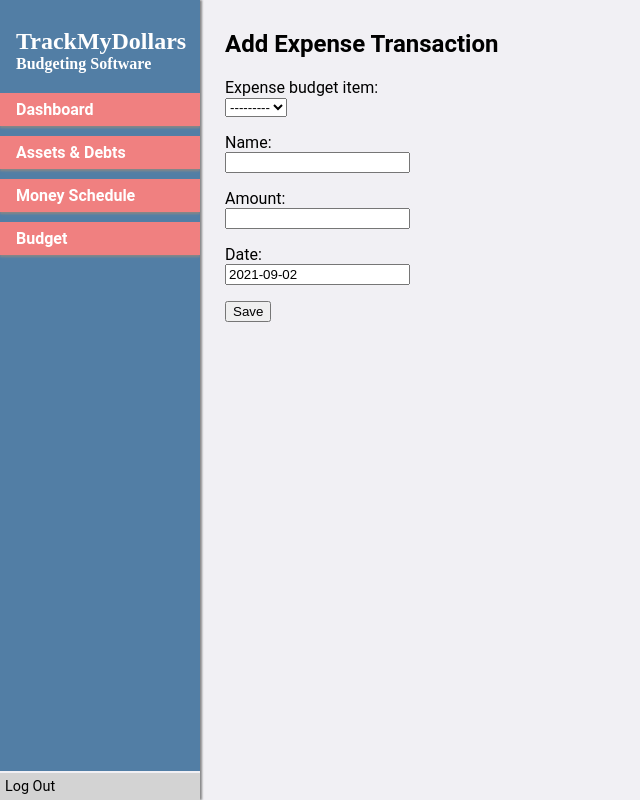
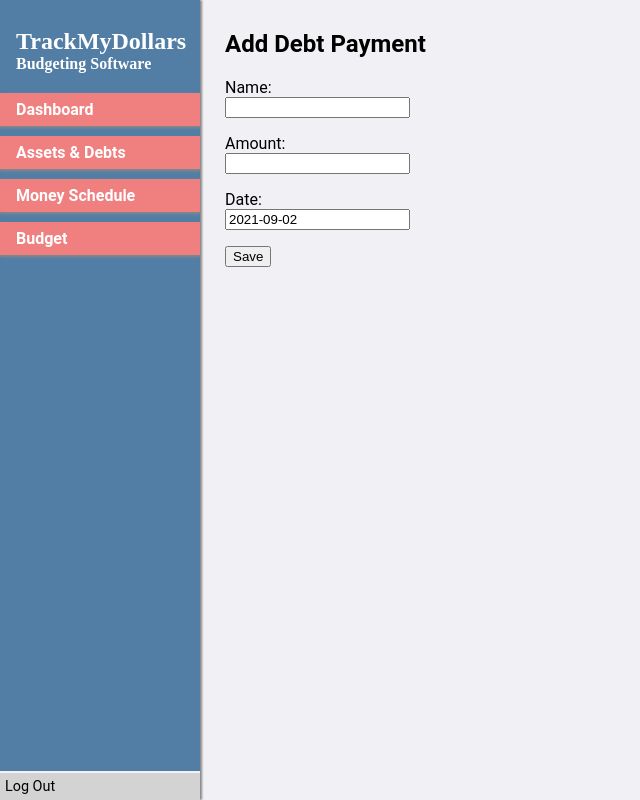
Before and after one commit to dhoneck/trackmydollars, a Django app: page /budget/09/2021/pay-debt/ in a window 1280 px wide. Shown: the whole page, without its empty margins (0-640 px from the left). Run offline with Django 3.2, Linux system fonts and the light colour scheme; data that the repository does not hold is empty; some libraries are stand-ins or nearby versions.

Commit message:
Improve new debt functionality and clean up code

```diff
--- a/budgets/forms.py
+++ b/budgets/forms.py
@@ -31,10 +31,7 @@
     add_money_schedule_items = forms.BooleanField(required=False)
 
     def __init__(self, *args, **kwargs):
-        print('KWARGS:', kwargs)
-        print('ARGS:', args)
         self.user = kwargs.pop('user')
-        print('USER IN FORM:', self.user)
         super(BudgetPeriodForm, self).__init__(*args, **kwargs)
         self.fields['template'] = forms.ModelChoiceField(required=False, queryset=BudgetPeriod.objects.filter(user_id=self.user).order_by('-month', '-year'))
 
@@ -49,21 +46,15 @@
         exclude = ['user', 'credit_payoff']
 
     def __init__(self, *args, **kwargs):
-        print('KWARGS:', kwargs)
-        print('ARGS:', args)
         self.user = kwargs.pop('user')
-        print('USER IN FORM:', self.user)
         super(ExpenseTransactionForm, self).__init__(*args, **kwargs)
 
 
 class ExpenseTransactionDebtPaymentForm(forms.ModelForm):
     class Meta:
         model = ExpenseTransaction
-        exclude = ['user', 'credit_purchase', 'credit_payoff',]
+        fields = ['name', 'amount', 'date']
 
     def __init__(self, *args, **kwargs):
-        print('KWARGS:', kwargs)
-        print('ARGS:', args)
         self.user = kwargs.pop('user')
-        print('USER IN FORM:', self.user)
         super(ExpenseTransactionDebtPaymentForm, self).__init__(*args, **kwargs)
--- a/budgets/models.py
+++ b/budgets/models.py
@@ -228,6 +228,12 @@
     def __str__(self):
         return self.name + ' for ' + str(self.budget_period)
 
+    def is_new_debt(self):
+        if self.name == 'New Debt':
+            return True
+        else:
+            return False
+
     class Meta:
         verbose_name_plural = 'Expense categories'
         unique_together = ('user', 'name', 'budget_period')
--- a/budgets/views.py
+++ b/budgets/views.py
@@ -171,7 +171,7 @@
 
     for m in range(1, 12):
         adjusted_date = current_date+relativedelta(months=-m)
-        if m == 11:  # Makes last month print the year as well
+        if m == 11:  # Makes last month include the year as well
             month = adjusted_date.strftime('%b %Y')
         else:
             month = adjusted_date.strftime('%b')
@@ -194,8 +194,6 @@
             filter_args['asset__id'] = a.id
         elif issubclass(obj, RevolvingDebt) or issubclass(obj, InstallmentDebt):
             filter_args['debt__id'] = a.id
-        else:
-            print('No class found!')
 
         filter_args['date__year'] = year
         filter_args['date__month'] = month
@@ -214,8 +212,6 @@
                 kwargs['debt_id'] = a.id
             elif issubclass(obj, InstallmentDebt):
                 kwargs['debt_id'] = a.id
-            else:
-                print('No class found!')
 
             remaining_balance = obj_bal.objects.filter(**kwargs).first()
             if remaining_balance is not None:
@@ -620,27 +616,20 @@
 
 def get_month_and_year_from_request(request):
     split_url = request.get_full_path().split('/')
-    print('Split URL', split_url)
     month = split_url[2]
     year = split_url[3]
-    print('Month:', month)
-    print('Year:', year)
     return month, year
 
 
 # Add Budget Views
 def get_budget_period(user, month, year):
-    print('In get_budget_period')
-    print('User:', user, type(user), 'Month:', month, type(month), 'Year:', year, type(year))
     month = str(month)  # Convert for testing
     bp = None
-    print('IS ALPHA:', month.isalpha())
 
     try:
         if month.isalpha:  # Convert from alpha (e.g. july) to int (e.g. 7)
             datetime_object = datetime.strptime(month, '%B')
             month_by_num = datetime_object.month
-            print('month_by_num:', month_by_num, type(month_by_num))
         else:
             month_by_num = int(month)
         bp = BudgetPeriod.objects.get(user=user, month=month_by_num, year=year)
@@ -673,7 +662,6 @@
         split_url = self.request.get_full_path().split('/')
         month = datetime.strptime(split_url[-4], '%B').month
         year = split_url[-3]
-        print('MONTH', month, '-', 'YEAR', year)
         return {'month': month, 'year': year}
 
     def get_context_data(self, **kwargs):
@@ -691,8 +679,6 @@
         form_year = form.cleaned_data['year']
         form_month = form.cleaned_data['month']
         form_sbb = form.cleaned_data['starting_bank_balance']
-        print('Form year:', form_year)
-        print('Form month:', form_month)
 
         try:
             # Create a new budget period
@@ -706,7 +692,6 @@
             if template_bp:
                 # Add income budget items to the new budget period
                 ibi = IncomeBudgetItem.objects.filter(budget_period_id=template_bp)
-                print('ibi:', ibi)
                 for item in ibi:
                     item.pk = None
                     item.budget_period_id = new_bp.id
@@ -735,35 +720,25 @@
             # Check for current month's budget items
             items_for_month = []
             if add_money_schedule_items:
-                print('Adding money schedule items')
-                print('Here are all schedule items:')
-                print(ScheduleItem.objects.filter(user=self.request.user.id))
                 # for item in ScheduleItem.objects.filter(user=self.request.user.id).exclude(frequency="Monthly"):
                 for item in ScheduleItem.objects.filter(user=self.request.user.id):
                     match = item.monthly_occurrences(int(form_year), int(form_month))
                     if match:
                         items_for_month.append(item.monthly_occurrences(int(form_year), int(form_month)))
-                print('Schedule Items for this month')
-                print(items_for_month)
 
                 # Add money schedule items to budget
                 for item in items_for_month:
-                    print('Adding to budget:', item)
-
                     # Check if expense category already exists
                     expense_cat, cat_created = ExpenseCategory.objects.get_or_create(user_id=current_user, budget_period=new_bp, name=item[0].category)
-                    print('New category:', expense_cat, 'Created:', cat_created)
 
                     expense_item, item_created = ExpenseBudgetItem.objects.get_or_create(
                         expense_category=expense_cat,
                         name=item[0].name,
                         planned_amount=item[0].amount,
                     )
-                    print('Expense item:', expense_item, 'Created:', item_created)
-                    # If no expense category listed
 
         except Exception as err:
-            print('Error:', err)
+            return HttpResponseNotFound(f"Page not found! Here is the error: {err} {type(err)}")
         return super(AddBudgetPeriod, self).form_valid(form)
 
 
@@ -780,12 +755,7 @@
     """ Shows a breakdown of monthly budget """
     # TODO: Get the received field to work - total the actual income and savings
     try:
-        # datetime_object = datetime.strptime(month, '%B')
-        # month_by_num = datetime_object.month
-        # bp = BudgetPeriod.objects.get(user=request.user.id, month=month_by_num, year=year)
-        print('Budget month:', month, type(month), 'Budget year:', year, type(year))
         bp = get_budget_period(user=request.user.id, month=month, year=year)
-        print('HERE IS THE BP:', bp)
 
         total_planned_income = Decimal(0.00)
         total_planned_expenses = Decimal(0.00)
@@ -817,15 +787,16 @@
 
         # Sum the planned expenses
         old_debt_paid = Decimal(0.00)
+        # expense_categories = bp.expense_categories.exclude(name='New Debt')
         expense_categories = bp.expense_categories.all()
 
         for category in expense_categories:
             for expense_budget_item in category.expense_budget_items.all():
-                total_planned_expenses += expense_budget_item.planned_amount
+                if expense_budget_item.name != 'New Debt':
+                    total_planned_expenses += expense_budget_item.planned_amount
 
                 # Check if reserved funds
                 if expense_budget_item.type == 'Reserve':
-                    print('In reserve conditional for:', expense_budget_item)
                     total_actual_expenses += expense_budget_item.planned_amount
                     reserved_funds -= expense_budget_item.planned_amount
 
@@ -840,30 +811,40 @@
                         old_debt_paid += t.amount
                         total_paid_debt += t.amount
 
-        print('Old list:', all_transactions)
+        # Add debt payment transactions to all_transactions
+        try:
+            new_debt = bp.expense_categories.get(name='New Debt')
+        except ExpenseCategory.DoesNotExist:
+            new_debt = None
+        if new_debt:
+            # Remove New Debt from queryset and re-add it to a list to add it to the end
+            expense_categories = expense_categories.exclude(name='New Debt')
+            expense_categories = list(expense_categories)
+            expense_categories.append(bp.expense_categories.get(name='New Debt'))
+
         sorted_transactions = sorted(all_transactions, key=lambda x: x.date, reverse=True)
 
     except BudgetPeriod.DoesNotExist:
-        print('Does not exist, dummy')
         return HttpResponseRedirect('add-budget/')
     except Exception as err:
-        print('Second except clause')
         return HttpResponseNotFound(f"Page not found! Here is the error: {err} {type(err)}")
 
     left_to_plan = total_planned_income - total_planned_expenses
     left_to_spend = total_actual_income - total_actual_expenses
     total_remaining_debt = total_new_debt - total_paid_debt
 
-    print('Reserved Funds:', reserved_funds)
     debits_credits = total_actual_income - total_actual_expenses - reserved_funds
     current_balance = bp.starting_bank_balance + debits_credits
+
+
     return render(request,
                   'budgets/budget.html',
                   {
                    'month': month.capitalize(),
                    'year': year,
                    'income_budget_items': income_budget_items,
-                   'expense_categories': bp.expense_categories.all(),
+                   'expense_categories': expense_categories,
+                   'new_debt': new_debt,
                    'total_planned_income': total_planned_income,
                    'total_planned_expenses': total_planned_expenses,
                    'total_actual_income': total_actual_income,
@@ -894,7 +875,6 @@
 
     adjusted_month = adjusted_date.strftime("%B")
     adjusted_year = adjusted_date.year
-    print(adjusted_month, adjusted_year)
 
     return HttpResponseRedirect(f'../../{adjusted_month}/{adjusted_year}')
 
@@ -929,12 +909,8 @@
         try:
             m = datetime.strptime(self.request.get_full_path().split('/')[-3], '%B').month
             bpid = BudgetPeriod.objects.get(user=self.request.user, month=m, year=int(self.request.get_full_path().split('/')[-2]))
-            print(bpid)
-            print(m)
-        except:
-            print('In except clause')
-        print(self.request.get_full_path().split('/')[-2])
-        print(self.request.get_full_path().split('/')[-3],)
+        except Exception as err:
+            return HttpResponseNotFound(f"Page not found! Here is the error: {err} {type(err)}")
         return {'budget_period': bpid,
                 }
 
@@ -945,7 +921,6 @@
 
 
 class AddIncomeTransaction(SuccessMessageMixin, CreateView):
-    print('AddingIncomeTransaction')
     model = IncomeTransaction
     fields = ['budget_item', 'name', 'amount', 'date']
     template_name = 'budgets/add_income_transaction.html'
@@ -987,16 +962,11 @@
         bpid = None
         try:
             split_url = self.request.get_full_path().split('/')
-            print(split_url)
             month = datetime.strptime(split_url[-3], '%B').month
-            print(month)
             year = split_url[-2]
-            print(month, year)
             bpid = BudgetPeriod.objects.get(user=self.request.user, month=month, year=year)
-            print(bpid)
-            # print(m)
-        except:
-            print('In except clause')
+        except Exception as err:
+            return HttpResponseNotFound(f"Page not found! Here is the error: {err} {type(err)}")
         return {'budget_period': bpid,}
 
     def form_valid(self, form):
@@ -1112,12 +1082,10 @@
 
 
 class AddDebtPayment(SuccessMessageMixin, CreateView):
-    # model = ExpenseTransaction
-    # fields = ['expense_budget_item', 'name', 'amount', 'credit_purchase', 'credit_payoff', 'date']
-    template_name = 'budgets/add_expense_transaction.html'
+    template_name = 'budgets/add_debt_payment.html'
     form_class = ExpenseTransactionDebtPaymentForm
-    success_url = '../../../../'
-    success_message = 'Expense transaction successfully added!'
+    success_url = '../'
+    success_message = 'Debt payment successfully added!'
 
     def get_form_kwargs(self):
         kwargs = super(AddDebtPayment, self).get_form_kwargs()
@@ -1125,14 +1093,22 @@
         return kwargs
 
     def get_initial(self):
-        # TODO: Make sure foreign key 'Budget Item' only shows that months items
         return {
-            'user': self.request.user.id,
-            'expense_budget_item': self.request.get_full_path().split('/')[-2],
             'date': datetime.today(),
         }
 
     def form_valid(self, form):
+        month, year = get_month_and_year_from_request(self.request)
+        user = self.request.user.id
+        bp = get_budget_period(user, month, year)
+        new_debt_bi = bp.expense_categories.get(name='New Debt').expense_budget_items.get(name='New Debt').id
+
+        self.object = form.save(commit=False)
+        self.object.user_id = user
+        self.object.expense_budget_item_id = new_debt_bi
+        self.object.credit_payoff = True
+        self.object.save()
+
         return super(AddDebtPayment, self).form_valid(form)
 
 
--- /dev/null
+++ b/templates/budgets/add_debt_payment.html
@@ -0,0 +1,10 @@
+{% extends 'budgets/base.html' %}
+{% block title %}TrackMyDollars | Add Debt Payment{% endblock %}
+{% block script %}{% include 'widgets/datepicker_id_date.html' %}{% endblock %}
+{% block content %}
+  <h2>Add Debt Payment</h2>
+  <form method="post">{% csrf_token %}
+    {{ form.as_p }}
+    <input type="submit" value="Save" name="{{ destination }}">
+  </form>
+{% endblock %}
```
Also changed, not shown: templates/budgets/budget.html (+12 -0 lines).
